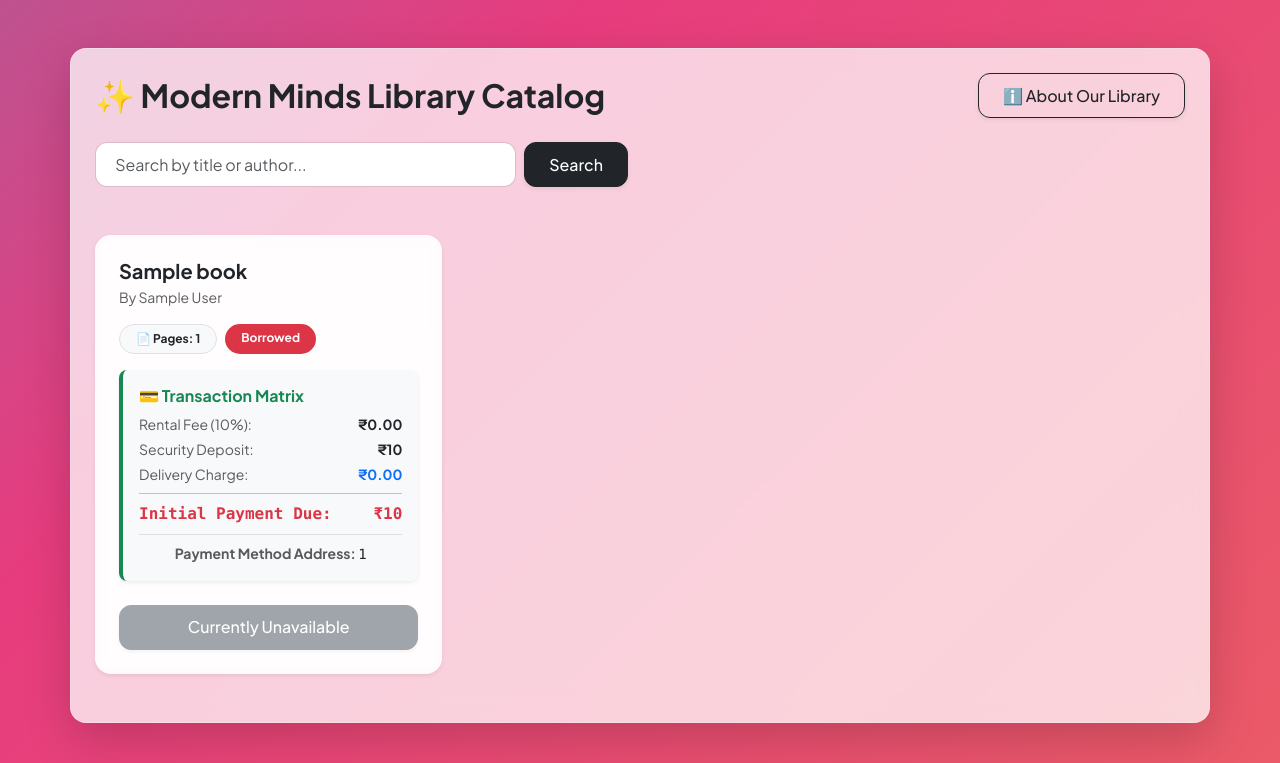
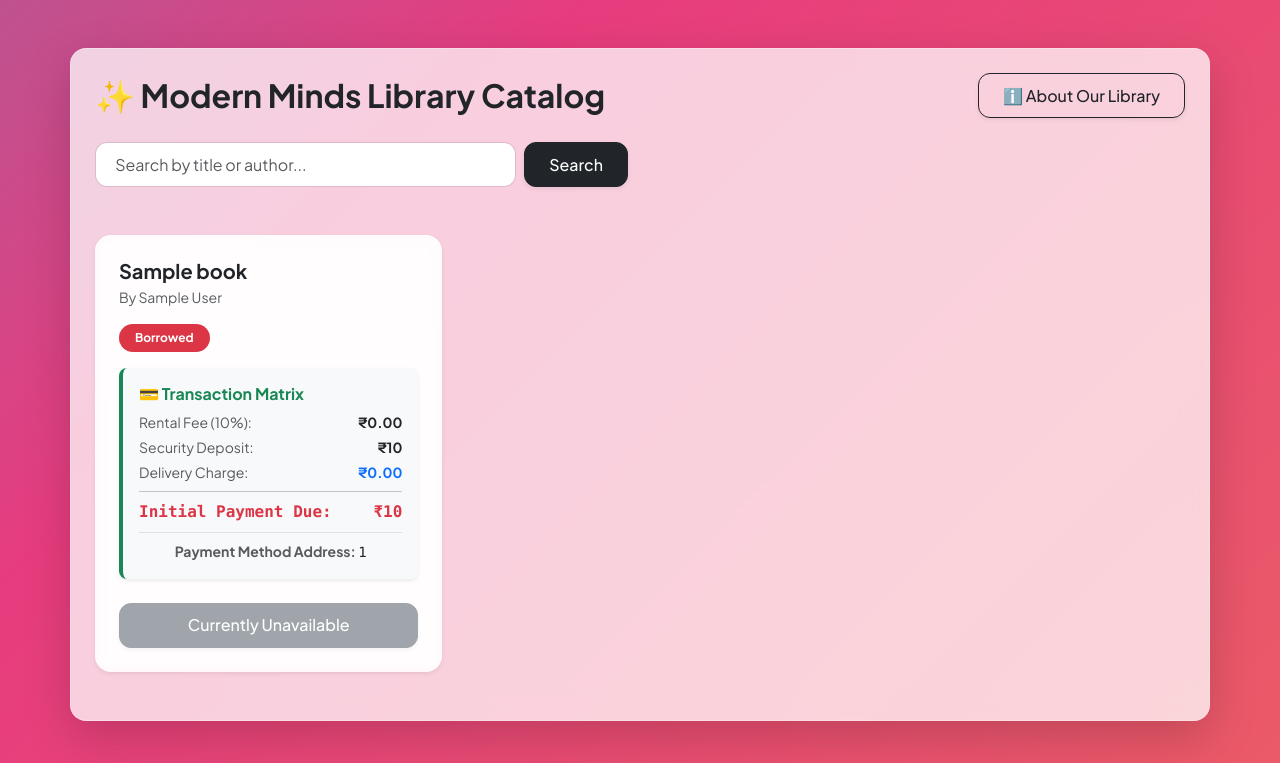
Before and after one commit to AryanTulsyan/Library, a Django app: template books/templates/books/book_list.html in a window 1280 px wide. Shown: the top 763 px of the page. Run offline with Django 3.2, Linux system fonts and the light colour scheme; the template is opened without the code that fills it: most values are stand-ins (such as "Sample title", 1, 10 or a date in 2020).

Commit message:
Web: Removed number of pages badge wrapper from public book card template

```diff
--- a/books/templates/books/book_list.html
+++ b/books/templates/books/book_list.html
@@ -113,9 +113,6 @@
                     <p class="text-muted small mb-3">By {{ book.author }}</p>
 
                     <div class="d-flex gap-2 flex-wrap mb-3">
-                        <div class="badge bg-light text-dark px-3 py-2 border rounded-pill">
-                            📄 Pages: {{ book.total_number_of_pages }}
-                        </div>
                         {% if book.available %}
                             <div class="badge bg-success text-white px-3 py-2 rounded-pill">In Stock</div>
                         {% else %}
```
